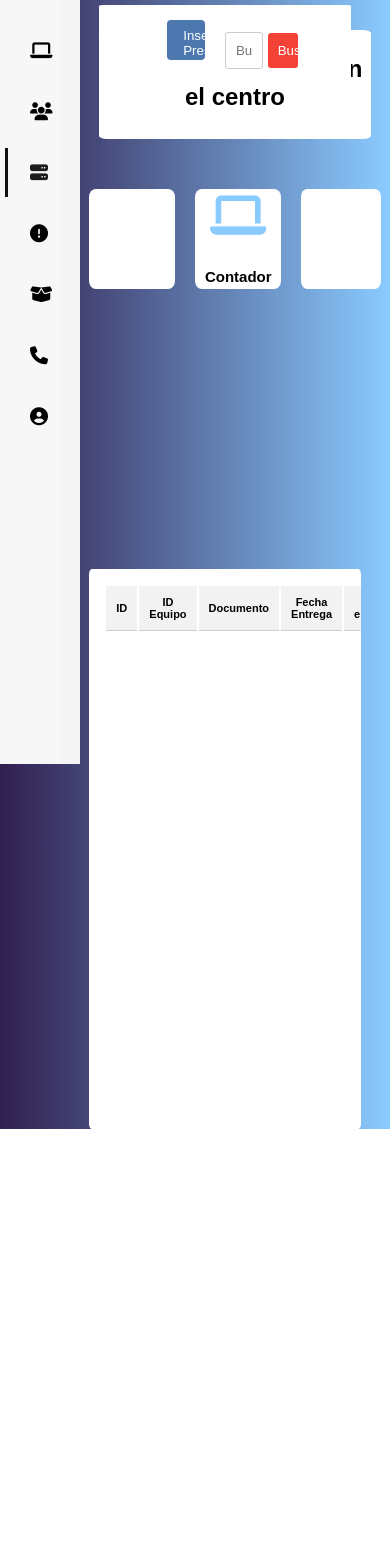
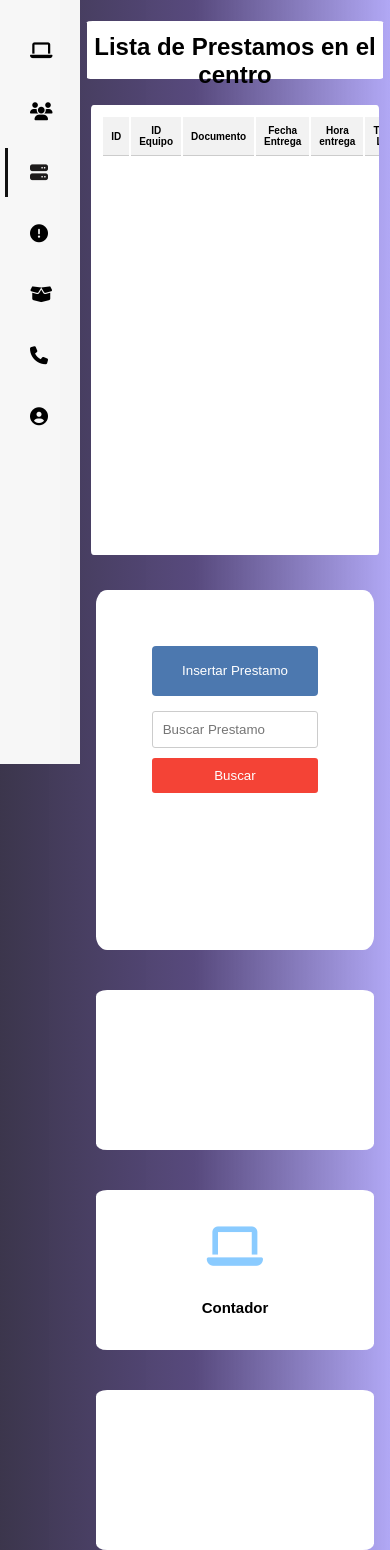
Before and after one commit to Dan2001afk/Proyecto_ICED_con_DJANGO, a Django app: template Invetario_ICED/AppInventario_ICED/templates/Prestamos.html in a window 390 px wide. Shown: the part 80-1630 px from the top of the page. Before the commit the page ends 1209 px from the top, so only its background shows below. Run offline with Django 4.2, Linux system fonts and the light colour scheme; the template is opened without the code that fills it, so the values that code supplies are empty; parts of the project's set-up code (start-up, migrations or seed data) failed here and were passed over; some libraries are stand-ins or nearby versions.

Commit message:
contadores adicionales y detalles visuales by danighost61 faltan 2 contadores pero los tengo en un rama estoy esperimentando con ramas

```diff
--- a/Invetario_ICED/AppInventario_ICED/static/css/Prestamo.css
+++ b/Invetario_ICED/AppInventario_ICED/static/css/Prestamo.css
@@ -9,10 +9,11 @@
 
 body{
 
-  background-image: linear-gradient(to left,  #8acbff,#301f4f);
+  background-image: linear-gradient(to right,#140d28d4,#342362d2, #b1a8f5);
   margin-top: 80px;
   margin-left: 80px;
   transition: margin-left 300ms  cubic-bezier(0.075, 0.82, 0.165, 1);
+
 
 }
 
@@ -516,9 +517,11 @@ select{
 }
 
 @media screen and (min-width: 320px) and (max-width: 1000px) {
+
   .cont {
+
       max-width: 100%;
-      height: 1000px;
+      height: 1500px;
       display: grid;
       margin: 3px;
       margin-top: 3px;
@@ -528,57 +531,221 @@ select{
       row-gap: 20px;
       column-gap: 20px;
       /*margenes de contenedores*/
-      margin: 3%;
+      margin: 2%;
       padding: 0px;
-      box-sizing: border-box;
+
   }
 
-  .contenedor1 {
-      margin-top: 2%;
+
+  .cabezera{
+      background-color: rgb(255, 255, 255);
       grid-column: 1/12;
-      grid-row: 1/2;
-      text-align: center;
-      font-size: 18px;
+      grid-row: 2/6;
       border-radius: 2%;
+      margin: 1px;
+
   }
 
-  .contenedor1 h1 {
-      font-size: 15px;
-      text-align: center;
-      margin: 30px;
+  .cabezera h1{
+      margin-top: 4%;
   }
 
-  .contenedor2 {
+  .contenedor1{
+      background-color: rgb(255, 255, 255);
       grid-column: 1/12;
-      grid-row: 2/25;
+      grid-row: 6/10;
+
+
+  }
+
+  .contenedor1 h1{
+       text-align: center;
+       margin-top: 5%;
+       margin: 20px;
+  }
+
+  .contenedor3{
+      background-color: rgb(255, 255, 255);
+      grid-column: 1/12;
+      grid-row: 6/30;
+      border-radius: 1%;
+      overflow-y: auto;
       overflow-x: auto; /* Added overflow-x property for horizontal scrolling */
-      padding-bottom: 10px;
-      border-radius: 5%;
+      position: relative;
+      margin: 5px;
+
   }
+
 
   table {
       width: 100%; /* Adjusted width to occupy full width of the container */
-      margin: 15px;
+      margin: 10px;
   }
 
   table th,
   table td {
-      padding: 10px;
-      font-size: 11px;
+      padding: 8px;
+      font-size: 10px;
   }
 
-  .contenedor3 {
+
+  .contenedor1{
+      background-color: rgb(255, 255, 255);
       grid-column: 1/12;
-      grid-row: 25/54;
-
+      grid-row: 30/50;
+      margin: 10px;
+      border-radius: 4%;
   }
 
-  .contenedor3 h1{
-      margin-bottom: 8%;
+  .contador1{
+      background-color: rgb(255, 255, 255);
+      grid-column: 1/12;
+      grid-row: 50/60;
+      margin: 10px;
+      border-radius: 4%;
+  }
+
+  .contador2{
+      background-color: rgb(255, 255, 255);
+      grid-column: 1/12;
+      grid-row: 60/70;
+      margin: 10px;
+      border-radius: 4%;
+  }
+
+
+  .contador3{
+      background-color: rgb(255, 255, 255);
+      grid-column: 1/12;
+      grid-row: 70/80;
+      margin: 10px;
+      border-radius: 4%;
   }
 
 
 
 
 
+
+  /*estilos de los botones*/
+
+  .btnInsertar{
+
+      width: 60%;
+      height: 50px;
+      background-color: #4c78af; /* Color de fondo */
+      color: white; /* Color del texto */
+      border: none; /* Sin borde */
+      border-radius: 4px; /* Bordes redondeados */
+      cursor: pointer; /* Cambiar el */
+      transition: background-color 0.5s ease;
+      margin-left: 20%;
+      margin-top: 20%;
+
+  }
+
+
+  #id_prestamoo {
+      width: 60%;
+      padding: 10px;
+      margin-bottom: 10px;
+      border: 1px solid #ccc;
+      border-radius: 3px;
+      margin-left: 20%;
+  }
+
+
+  #BuscarPrestamo{
+
+      width: 60%;
+      padding: 10px;
+      background-color: #f44336;
+      color: white;
+      border: none;
+      border-radius: 3px;
+      cursor: pointer;
+      margin-left: 20%;
+  }
+
+
+  .Guardar {
+      border: none;
+      background-color: #b491ce;
+      border-radius: 25px;
+      padding: 10px 20px;
+      width: 250px;
+      height: 50px;
+      color: #ffffff;
+      font-weight: bold;
+      cursor: pointer;
+      margin-top: -0px;
+      transition: background-color 0.6s ease;
+  }
+
+  /*estilos de los modales*/
+
+
+
+  .modal {
+      display: none;
+      position: fixed;
+      z-index: 1;
+      left: 0;
+      top: 0;
+      width: 100%;
+      height: 100%;
+      overflow: auto;
+      background-color: rgba(45, 37, 100, 0.388);
+  }
+
+  .modal-content {
+      background-color: #fefefe;
+      margin: 40% auto;
+      padding: 20px;
+      border: 1px solid #888;
+      border-radius: 8px;
+      max-width: 600px;
+      height: 600px;
+      box-shadow: 0px 4px 8px rgba(118, 7, 7, 0.1);
+      text-align: center;
+      margin-left: 10px; /* Márgen izquierdo */
+      margin-right: 10px; /* Márgen derecho */
+  }
+
+
+  .close {
+      color: #aaa;
+      float: right;
+      font-size: 24px;
+      font-weight: bold;
+  }
+
+  .close2 {
+      color: #aaa;
+      float: right;
+      font-size: 24px;
+      font-weight: bold;
+  }
+
+  .close:hover,
+  .close:focus {
+      color: black;
+      text-decoration: none;
+      cursor: pointer;
+  }
+
+
+  /*estilos del contenido interno de la tabla*/
+
+  .modal h1{
+
+      text-align: center;
+      margin: 20px;
+      margin-top: 2%;
+
+
+  }
+
+
+
 }
--- a/Invetario_ICED/AppInventario_ICED/urls.py
+++ b/Invetario_ICED/AppInventario_ICED/urls.py
@@ -23,7 +23,8 @@ urlpatterns=[
     path('ActualizarEquipo/<int:pk>',ActualizarEquipo.as_view(),name='actualizar'),
     path('EliminarEquipo/<int:pk>',EliminarEquipo.as_view(),name='eliminar'),
     path('BuscarEquipo/<int:pk>', BuscarEquipo.as_view(), name='buscar-equipo'),
-    path('ContarEquipos', ContarEquipos.as_view(), name='contar-equipos'),
+    path('ContarActivos', ContarActivos.as_view(), name='contar-equipos'),
+
 
 
     #CRUD USUARIOS
@@ -35,6 +36,8 @@ urlpatterns=[
     path('EliminarUsuario/<int:pk>', EliminarUsuario.as_view(), name='eliminarUsuario'),
     path('BuscarUsuario/<int:pk>', views.BuscarUsuario.as_view(), name='buscarUsuario'),  # Nueva ruta
     path('ContarUsuarios', ContarUsuarios.as_view(), name='cantidad_usuarios'),
+    path('ContarEquipos', ContarEquipos.as_view(), name='contar-equipos'),
+
 
 
     #CRUD PRESTAMOS
```
Also changed, not shown: Invetario_ICED/AppInventario_ICED/static/css/Equipo.css (+19 -4 lines), Invetario_ICED/AppInventario_ICED/static/css/Usuario.css (+5 -27 lines), Invetario_ICED/AppInventario_ICED/static/js/Crud-Equipo.js (+82 -50 lines), Invetario_ICED/AppInventario_ICED/templates/Equipos.html (+10 -3 lines), Invetario_ICED/AppInventario_ICED/views.py (+10 -1 lines).
